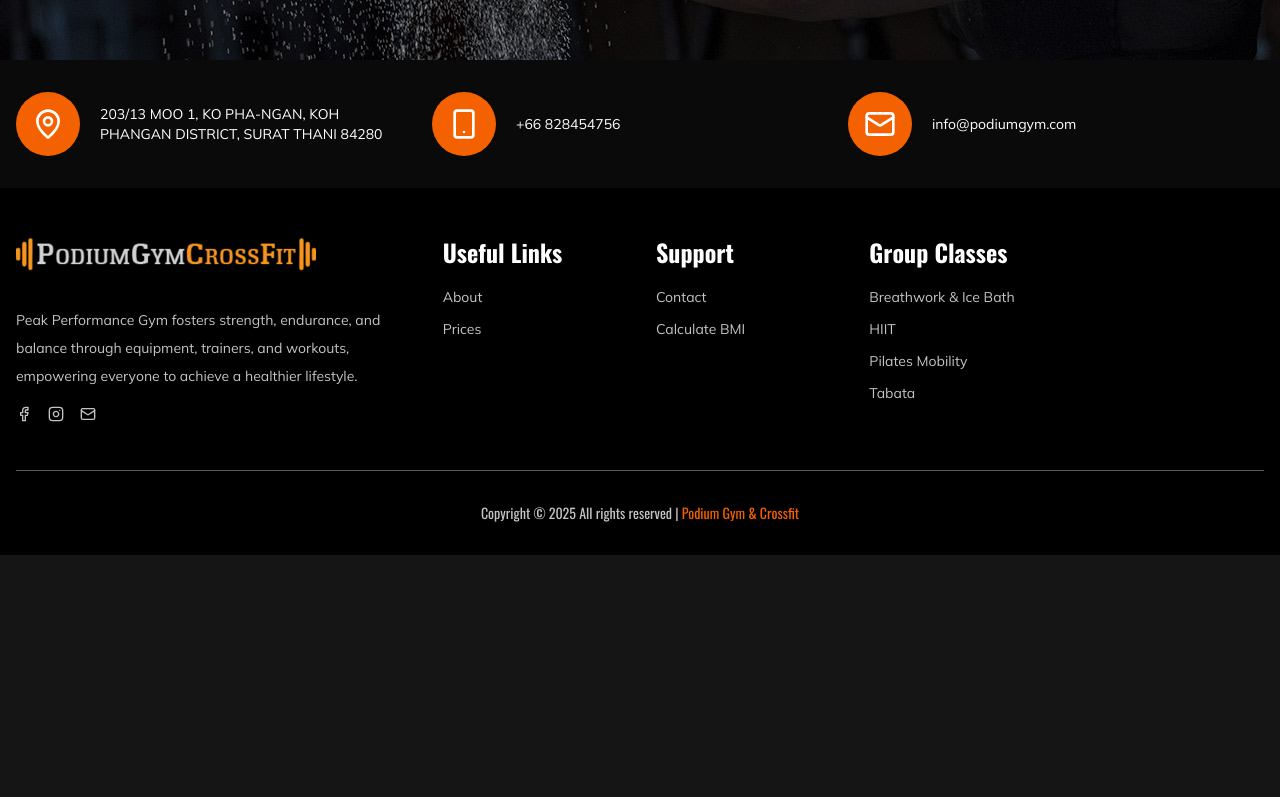
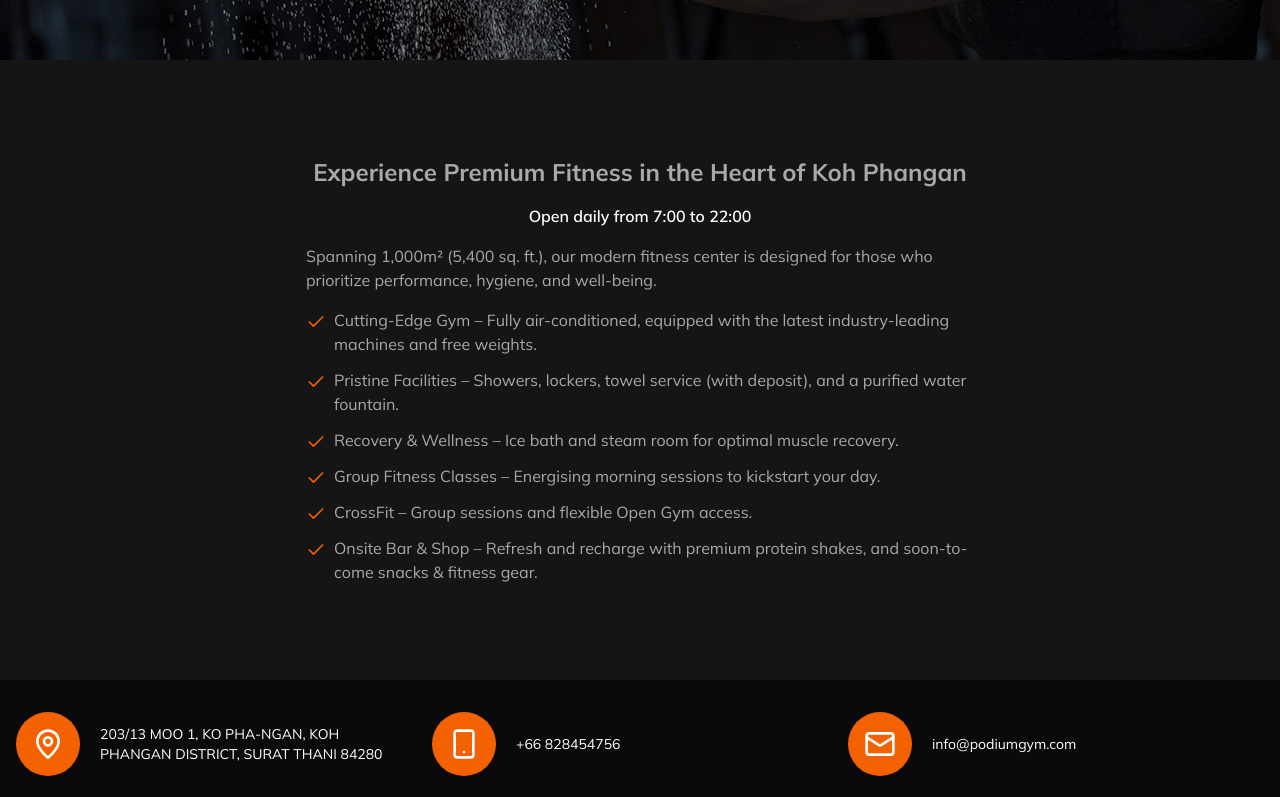
Before and after one commit to felipe-muner/podium-gym, a Next.js app: page /the-club/overview in a window 1280 px wide. Shown: the part 440-1237 px from the top of the page. Before the commit the page ends 995 px from the top, so only its background shows below. Built offline with nearby package versions, Linux system fonts and the light colour scheme.

Commit message:
feat: overview

```diff
--- a/app/the-club/overview/page.tsx
+++ b/app/the-club/overview/page.tsx
@@ -1,11 +1,39 @@
 import { Breadcrumb } from "@/components/Breadcrumb";
 import { getMetadata } from "@/lib/utils";
+import { Check } from "lucide-react";
 
 export const metadata = getMetadata({ routeName: "overview" });
+
 export default function Overview() {
   return (
     <>
       <Breadcrumb route={'Overview'} isClass />
+      <div className="flex flex-col gap-4 items-center justify-center p-4 my-20 text-brand-gray-medium container mx-auto max-w-[700px] font-mulish">
+        <h1 className="text-2xl font-bold text-center">Experience Premium Fitness in the Heart of Koh Phangan</h1>
+        <p className="text-white font-semibold">Open daily from <span className="text-white">7:00 to 22:00</span></p>
+        <p className="">Spanning 1,000m² (5,400 sq. ft.), our modern fitness center is designed for those who prioritize performance, hygiene, and well-being.</p>
+
+        <ul className="space-y-3">
+          <li className="flex items-start gap-2">
+            <Check size={20} className="text-brand-orange flex-shrink-0 mt-1" /> <span>Cutting-Edge Gym – Fully air-conditioned, equipped with the latest industry-leading machines and free weights.</span>
+          </li>
+          <li className="flex items-start gap-2">
+            <Check size={20} className="text-brand-orange flex-shrink-0 mt-1" /> <span>Pristine Facilities – Showers, lockers, towel service (with deposit), and a purified water fountain.</span>
+          </li>
+          <li className="flex items-start gap-2">
+            <Check size={20} className="text-brand-orange flex-shrink-0 mt-1" /> <span>Recovery & Wellness – Ice bath and steam room for optimal muscle recovery.</span>
+          </li>
+          <li className="flex items-start gap-2">
+            <Check size={20} className="text-brand-orange flex-shrink-0 mt-1" /> <span>Group Fitness Classes – Energising morning sessions to kickstart your day.</span>
+          </li>
+          <li className="flex items-start gap-2">
+            <Check size={20} className="text-brand-orange flex-shrink-0 mt-1" /> <span>CrossFit – Group sessions and flexible Open Gym access.</span>
+          </li>
+          <li className="flex items-start gap-2">
+            <Check size={20} className="text-brand-orange flex-shrink-0 mt-1" /> <span>Onsite Bar & Shop – Refresh and recharge with premium protein shakes, and soon-to-come snacks & fitness gear.</span>
+          </li>
+        </ul>
+      </div>
     </>
   );
 }
```
